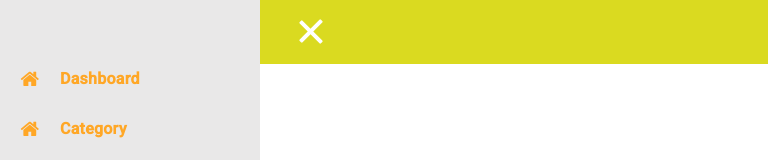
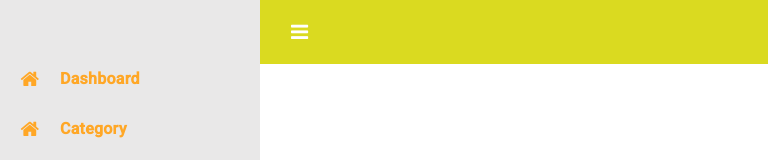
Before and after one commit to valam2020/valamdashboard, an Angular app: page /customer in a window 768 px wide. Shown: the top 160 px of the page. Built offline with nearby package versions, Linux system fonts and the light colour scheme.

Commit message:
setup mobile ui

```diff
--- a/src/app/Customer/customer/customer-component/customer/customer.component.html
+++ b/src/app/Customer/customer/customer-component/customer/customer.component.html
@@ -40,6 +40,9 @@
                   <div class="bar"></div>
               </label>
           </div>
+          <div class="mobile-hamburger-menu">
+            <i class="fa fa-bars"></i>
+          </div>
       </mat-toolbar-row>
       </mat-toolbar>
 
--- a/src/app/Customer/customer/customer-component/customer/customer.component.scss
+++ b/src/app/Customer/customer/customer-component/customer/customer.component.scss
@@ -4,9 +4,15 @@
     width: 40px;
     height: 40px;
     margin: 0 15px;
+    @media (max-width:768px){
+      display: none;
+    }
   }
 
   .label-hamburger-menu {
+    @media (max-width:768px) {
+      display: none;
+    }
     position: absolute;
     top: 50%;
     left: 50%;
@@ -14,6 +20,16 @@
     cursor: pointer;
     transition: 0.5s ease;
   }
+
+.mobile-hamburger-menu{
+  @media (min-width:768px) {
+    display: none;
+  }
+  @media (max-width:768px) {
+    display: block;
+    margin-left: 15px;
+  }
+}
 
   .label-hamburger-menu:hover .bar {
     /* box-shadow: 1px 1px 7px 1px RGBa(0, 0, 0, 0.3); */
@@ -67,11 +83,13 @@
     // );
     /* background-image: radial-gradient(circle farthest-corner at 7.2% 13.6%, #25f9f5 0%, #0846da 90%); */
     height: 100vh;
-    left: 260px;
-    width: calc(100% - 260px);
     transition: all 0.5s ease;
     display: flex;
     flex-direction: column;
+    @media (min-width:768px) {
+      left: 260px;
+      width: calc(100% - 260px);
+    }
   }
 
   .home-section .home-header {
@@ -333,8 +351,10 @@
   }
 
   .sidebar.sidebar-close ~ .home-section {
-    left: 60px;
-    width: calc(100% - 60px);
+    @media (min-width:768px) {
+      left: 60px;
+      width: calc(100% - 60px);
+    }
   }
 
   @media (max-width: 420px) {
```
